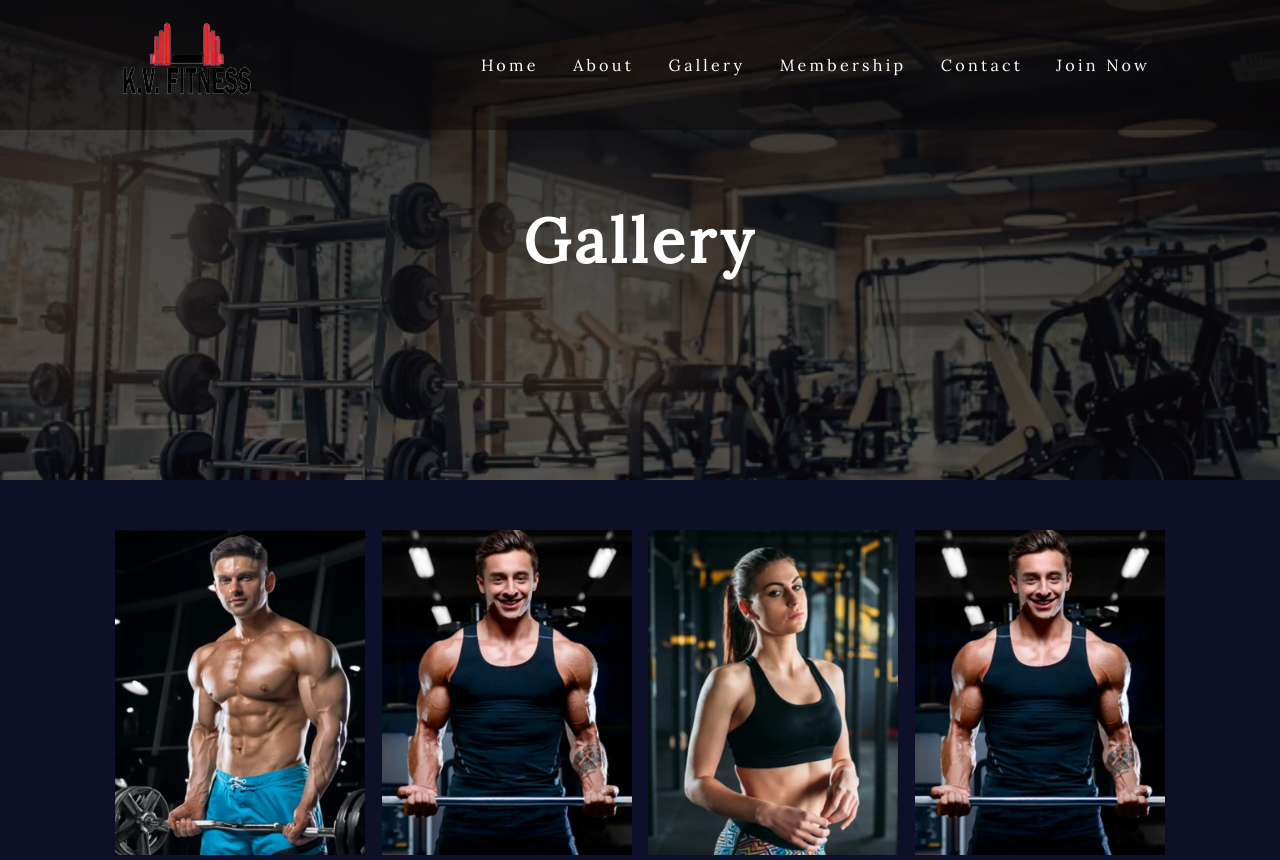
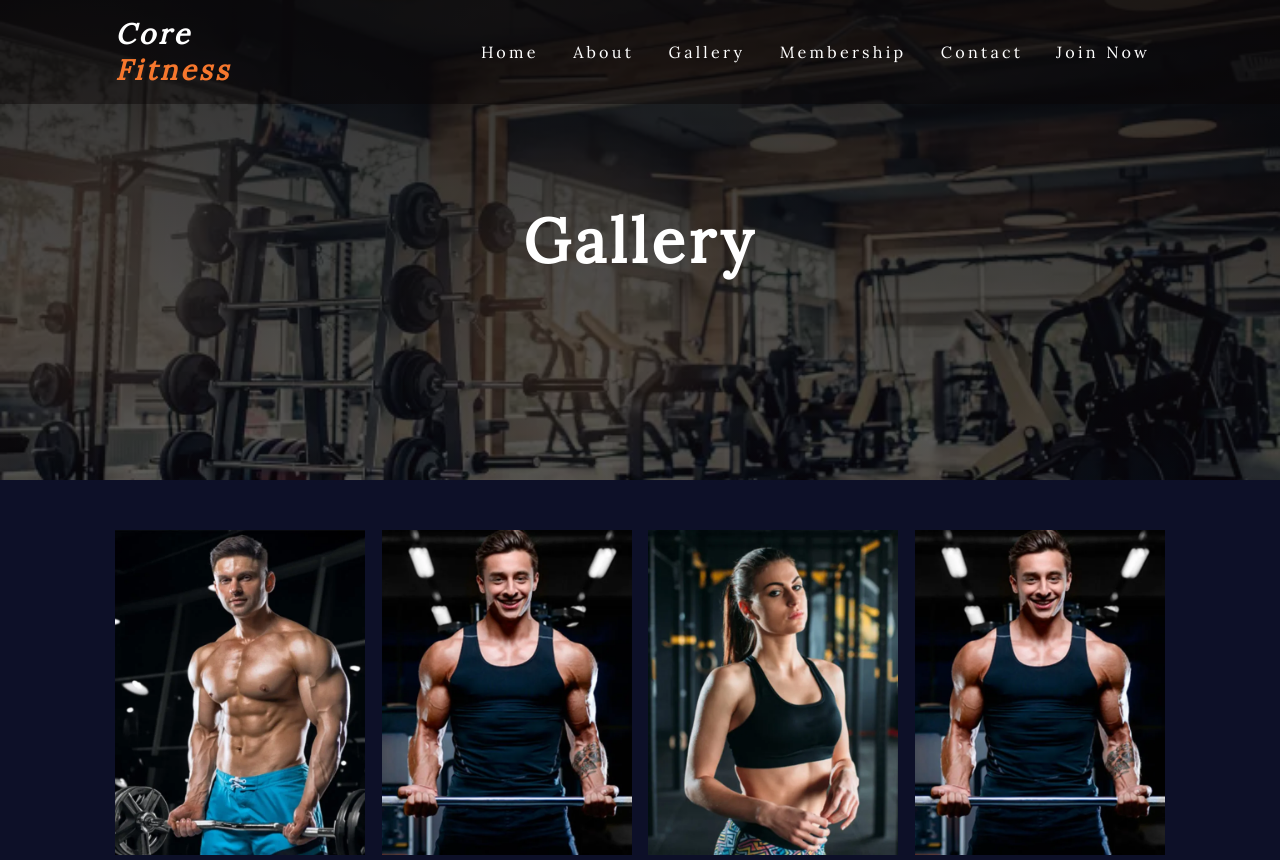
Before and after one commit to sach2212/vinyasaresidency, a plain HTML site: page gallery.html in a window 1280 px wide. Shown: the top 860 px of the page. Drawn offline with nearby package versions, Linux system fonts and the light colour scheme.

Commit message:
Update gallery.html

```diff
--- a/gallery.html
+++ b/gallery.html
@@ -32,9 +32,9 @@
 
     <header class="header active">
 
+        <a href="#" class="logo">
+             <h2>    core <br> <em> fitness </em> </h2> </a>
 
-
-        <a href="#" class="logo"> <img src="images/kvlogo-removebg-preview.png" alt=""> </a>
 
         <div id="menu-btn" class="fa fa-bars"></div>
         <!-- <a href="#"  id="menu-btn"> <i class="fa fa-bars"></i></a> -->
```
